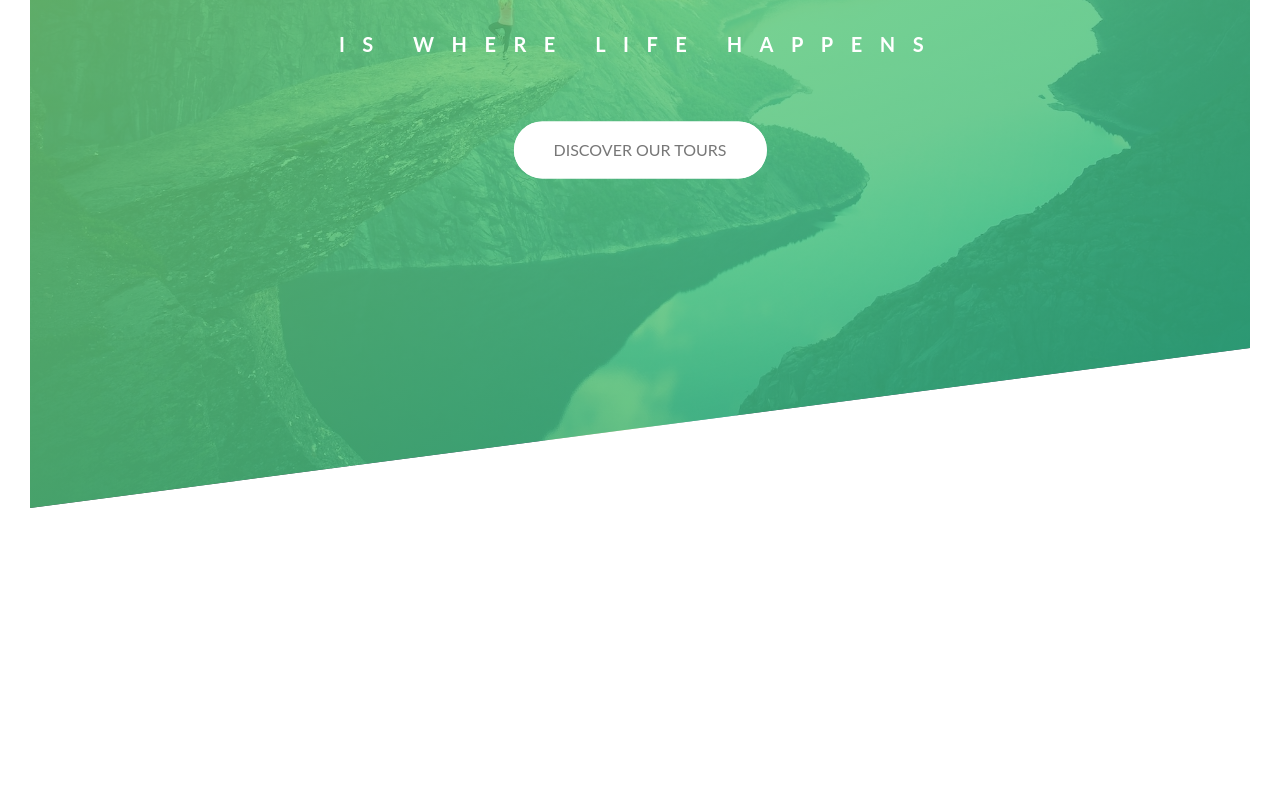
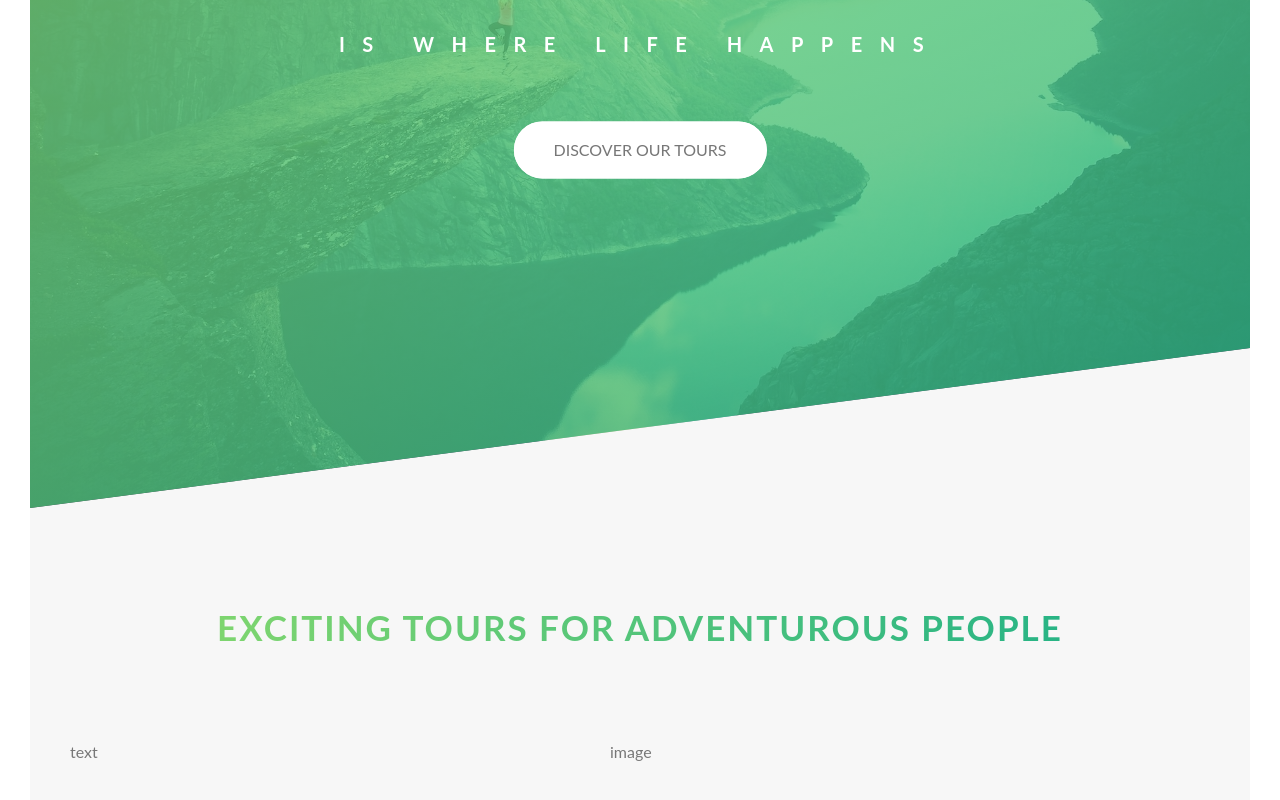
Before and after one commit to thomashzhu/advanced-css-course, a React (Create React App) app in the folder natours/: page / in a window 1280 px wide. Shown: the part 282-1082 px from the top of the page. Before the commit the page ends 820 px from the top, so only its background shows below. Built offline with nearby package versions, Linux system fonts and the light colour scheme.

Commit message:
[natours] Add HeadingSecondary

```diff
--- a/natours/src/App.tsx
+++ b/natours/src/App.tsx
@@ -1,5 +1,6 @@
 import React from 'react';
 
+import { About } from './components/About';
 import { Button } from './components/Button';
 import { GlobalStyles } from './components/GlobalStyles';
 import { Header } from './components/Header';
@@ -28,5 +29,7 @@ export const App = () => (
         </Button>
       </TextBox>
     </Header>
+
+    <About />
   </React.Fragment>
 );
--- /dev/null
+++ b/natours/src/components/About.tsx
@@ -0,0 +1,58 @@
+/** @jsx jsx */
+import { css, jsx } from '@emotion/core';
+
+import { colors } from '../res/colors';
+import Color from 'color';
+
+import { row } from '../res/styles';
+import { HeadingSecondary } from './HeadingSecondary';
+
+export const About = () => (
+  <section css={styles.about}>
+    <HeadingSecondary
+      marginBottom={8}
+    />
+
+    <div css={row}>
+      <div className="col-1-of-2">
+        text
+      </div>
+
+      <div className="col-1-of-2">
+        image
+      </div>
+    </div>
+  </section>
+);
+
+const styles = {
+  about: css({
+    backgroundColor: colors.grayLight1,
+    padding: '25rem 0',
+    marginTop: '-20vh',
+  }),
+  center: css({
+    textAlign: 'center',
+  }),
+  headingSecondary: css({
+    '-webkit-background-clip': 'text',
+    backgroundClip: 'text',
+    backgroundImage: `linear-gradient(
+      to right,
+      ${colors.greenLight},
+      ${colors.greenDark}
+    )`,
+    color: 'transparent',
+    display: 'inline-block',
+    fontSize: '3.5rem',
+    fontWeight: 700,
+    letterSpacing: '.2rem',
+    textTransform: 'uppercase',
+    transition: 'all .2s',
+
+    '&:hover': {
+      textShadow: `.5rem 1rem 2rem rgba(${Color(colors.black).alpha(.2)})`,
+      transform: 'skewY(2deg) skewX(15deg) scale(1.1)',
+    },
+  }),
+};
--- /dev/null
+++ b/natours/src/components/HeadingSecondary.tsx
@@ -0,0 +1,50 @@
+/** @jsx jsx */
+import { css, jsx } from '@emotion/core';
+import Color from 'color';
+
+import { colors } from '../res/colors';
+import { centerText } from '../res/styles';
+
+interface Props {
+  marginBottom: number;
+}
+
+export const HeadingSecondary: React.FC<Props> = ({
+  marginBottom,
+}) => {
+  const style = css({
+    marginBottom: `${marginBottom}rem`,
+  });
+
+  return (
+    <div css={centerText}>
+      <h2 css={[styles.headingSecondary, style]}>
+        Exciting tours for adventurous people
+      </h2>
+    </div>
+  );
+};
+
+const styles = {
+  headingSecondary: css({
+    '-webkit-background-clip': 'text',
+    backgroundClip: 'text',
+    backgroundImage: `linear-gradient(
+      to right,
+      ${colors.greenLight},
+      ${colors.greenDark}
+    )`,
+    color: 'transparent',
+    display: 'inline-block',
+    fontSize: '3.5rem',
+    fontWeight: 700,
+    letterSpacing: '.2rem',
+    textTransform: 'uppercase',
+    transition: 'all .2s',
+
+    '&:hover': {
+      textShadow: `.5rem 1rem 2rem rgba(${Color(colors.black).alpha(.2)})`,
+      transform: 'skewY(2deg) skewX(15deg) scale(1.1)',
+    },
+  }),
+};
--- a/natours/src/res/colors.ts
+++ b/natours/src/res/colors.ts
@@ -1,5 +1,6 @@
 export const colors = {
   black: '#000000',
+  grayLight1: '#f7f7f7',
   greenLight: '#7ed56f',
   greenMedium: '#55c57a',
   greenDark: '#28b485',
--- /dev/null
+++ b/natours/src/res/styles.ts
@@ -0,0 +1,26 @@
+import { css } from "@emotion/core";
+
+export const gutterHorizontal = '6rem';
+export const gutterVertical = '8rem';
+export const gridWidth = '114rem';
+
+export const centerText = css({
+  textAlign: 'center',
+});
+
+export const row = css({
+  margin: '0 auto',
+  maxWidth: gridWidth,
+
+  '&:not(:last-child)': {
+    marginBottom: gutterVertical,
+  },
+
+  '[class^="col-"]': {
+    float: 'left',
+  },
+
+  '.col-1-of-2': {
+    width: `calc((100% - ${gutterHorizontal}) / 2)`
+  }
+});
```
